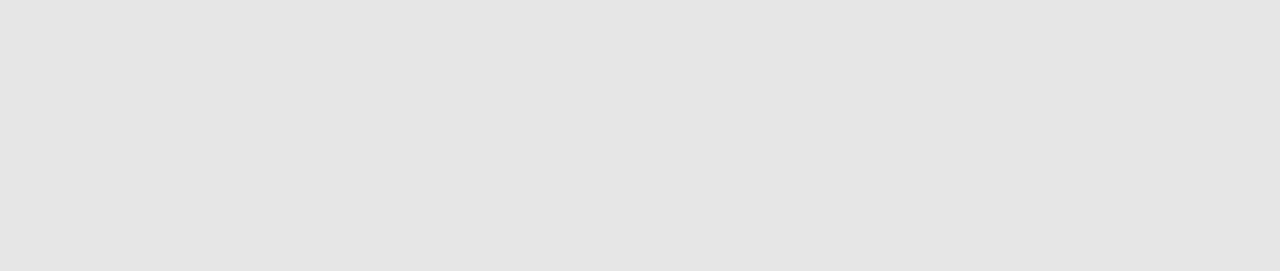
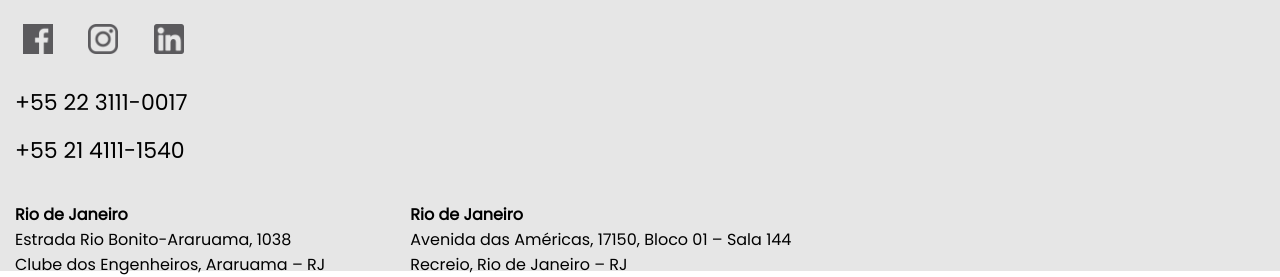
Before and after one commit to FelipeAngeloDias/site-rcs, a PHP site: page / in a window 1280 px wide. Shown: the part 4358-4635 px from the top of the page. Run offline with PHP 8.4, Linux system fonts and the light colour scheme; some libraries are stand-ins or nearby versions.

Commit message:
Atualização do site rcs 18.08.22 17:58

```diff
--- a/index.html
+++ b/index.html
@@ -389,6 +389,28 @@
 
         <!--Inicio do rodapé do site-->
     <footer class="rodape">
+    <div class="container-rodape">
+        <div class="social">
+            <img src="img/redes sociais/logo facebook.png" alt="Logo Facebook">
+            <img src="img/redes sociais/logo instagram.png" alt="Logo Instagram">
+            <img src="img/redes sociais/logo linkdien.png" alt="Logo Linkedin">
+        </div>
+        <div class="tel-contato">
+            <p> +55 22  3111-0017</p>
+            <p> +55 21  4111-1540</p>
+        </div>
+    </div>
+
+    <div class="container-postal">
+        <div class="postal1">
+            <h4>Rio de Janeiro</h4>
+            <p>Estrada Rio Bonito-Araruama, 1038 <br> Clube dos Engenheiros, Araruama – RJ</p>
+        </div>
+        <div class="postal2">
+            <h4>Rio de Janeiro</h4>
+            <p>Avenida das Américas, 17150, Bloco 01 – Sala 144 <br> Recreio, Rio de Janeiro – RJ</p>
+        </div>
+    </div>
 
     </footer>
     <script src="interação/script.js"></script>
--- a/style.css
+++ b/style.css
@@ -562,5 +562,33 @@
     background-color: #E6E6E6;
     font-family: 'Poppins', sans-serif;
     height: 272px;
+    display: block;
+}
+.container-rodape{
+
+}
+.container-rodape .social img{
+    width: 30px;
+    padding: 0 8px;
+    margin-top: 25px;
+    margin-left: 15px;
+}
+.container-rodape .tel-contato{
+    margin-top: 25px;
+    margin-left: 15px;
+}
+.container-rodape .tel-contato p{
+    font-size: 22px;
+    margin-top: 15px;
+
+}
+.container-postal{
     display: flex;
+    padding: 0 15px;
+    margin-top: 35px;
 }
+.container-postal .postal2 p,
+.container-postal .postal2 h4{
+    margin-left: 85px;
+
+}
```
Also changed, not shown: img/redes sociais/logo facebook.png (added), img/redes sociais/logo instagram.png (added), img/redes sociais/logo linkdien.png (added).
